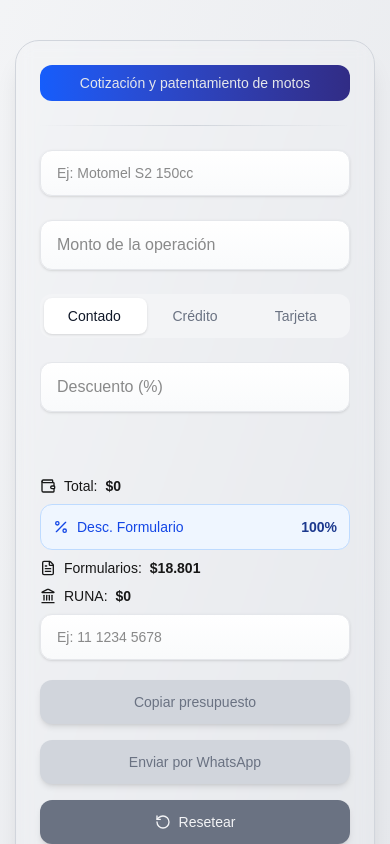
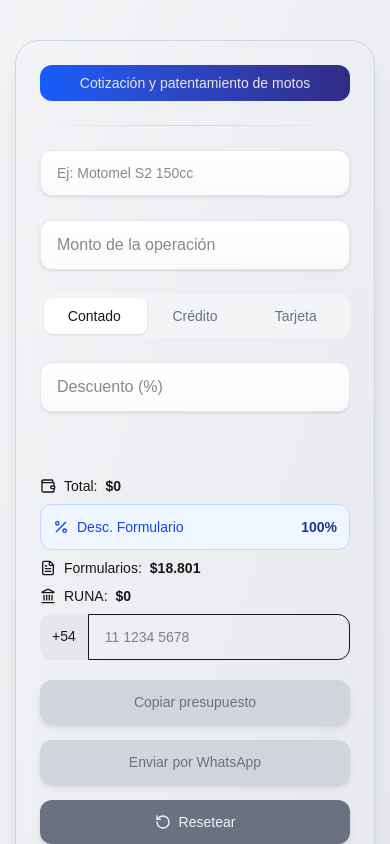
Before and after one commit to Briantahiel/presupuesto-motos, a Next.js app: page / in a window 390 px wide. Shown: the top 844 px of the page. Built offline with nearby package versions, Linux system fonts and the light colour scheme.

Commit message:
Minor changes
Updated phone input field to include country code and adjusted formatting for price display.

```diff
--- a/app/page.tsx
+++ b/app/page.tsx
@@ -946,16 +946,22 @@ onChange={(e) => {
             <p className="flex items-center gap-2">
               <Landmark size={16} /> RUNA: <strong>${format(data.runa)}</strong>
             </p>
+            <div className="flex">
+  <span className="px-3 py-3 bg-gray-200 rounded-l-xl text-sm">
+    +54
+  </span>
+
   <input
     type="tel"
-              placeholder="Ej: 11 1234 5678"
-              value={telefono ? `+54 ${telefono}` : ""}
+    placeholder="11 1234 5678"
+    value={telefono}
     onChange={(e) => {
       const limpio = sanitizePhone(e.target.value);
       setTelefono(limpio);
     }}
-              className="w-full px-4 py-3 rounded-xl bg-gradient-to-b from-white to-gray-50 border border-gray-200 shadow-sm text-sm focus:outline-none focus:ring-2 focus:ring-green-400"
+    className="w-full px-4 py-3 rounded-r-xl border"
   />
+</div>
             <button
               onClick={() => {
                 if (!deshabilitado && data) {
@@ -1002,7 +1008,7 @@ onChange={(e) => {
                 <p>Impuesto Sellos Motos: $200.000</p>
                 <p>Gastos administrativos tdM: $1.800</p>
                 <p>Inscr CC Motov Grav RUNA: $17.000</p>
-                <p>Placa metálica: $1</p>
+                <p>Placa metálica: $1.00</p>
                 <p className="mt-2 text-gray-500">
                   Valores sujetos a cambios sin previo aviso
                 </p>
```
Lines whose indentation alone changed are shown as unchanged.
